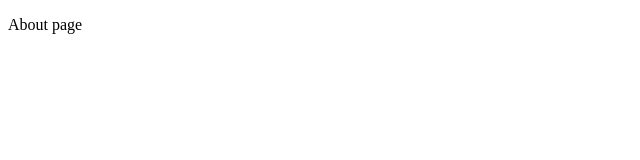
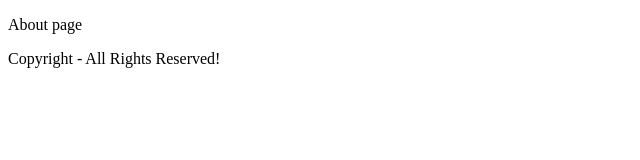
Before and after one commit to sam17-mgd/22.GIT-TUTORIAL, a plain HTML site: page about.html in a window 1280 px wide. Shown: the whole page, without its empty margins (0-640 px from the left). Drawn offline with Linux system fonts and the light colour scheme.

Commit message:
Adder Mod Footer

```diff
--- a/about.html
+++ b/about.html
@@ -9,6 +9,8 @@
     <p>
         About page
     </p>
-
+    <footer>
+        Copyright - All Rights Reserved!
+    </footer>
 </body>
 </html>
```
